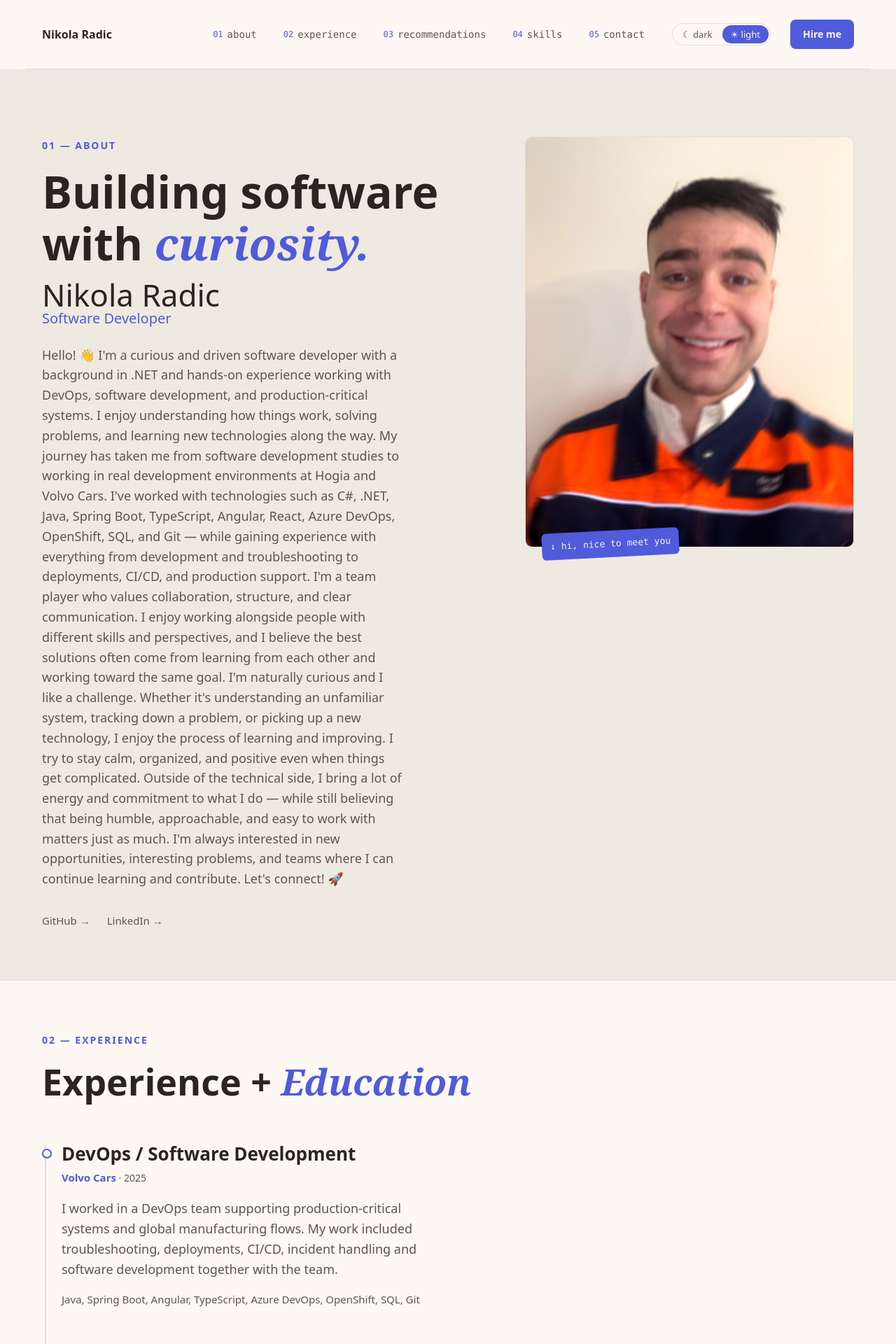
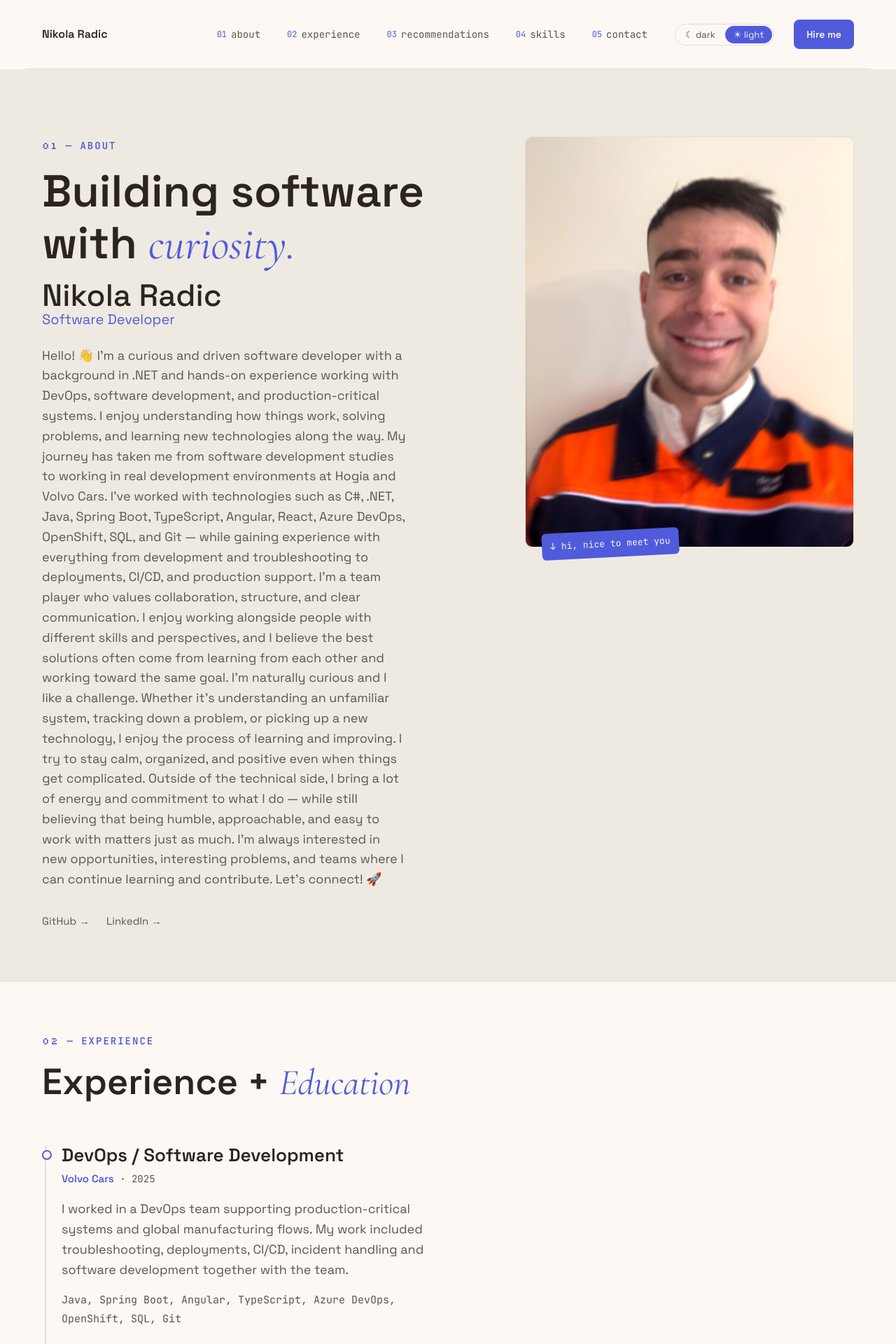
Before and after one commit to nikoradic/portfolio, a React (Vite) app: page / in a window 1280 px wide. Shown: the top 1920 px of the page at 70% size. Built offline with nearby package versions, Linux system fonts and the light colour scheme.

Commit message:
Update portfolio t

```diff
--- a/index.html
+++ b/index.html
@@ -8,6 +8,12 @@
       content="Portfolio of Nikola Radic, a software developer with experience in .NET, DevOps and modern web development."
     />
     <link rel="icon" type="image/svg+xml" href="/favicon-nr.svg" />
+    <link rel="preconnect" href="https://fonts.googleapis.com" />
+    <link rel="preconnect" href="https://fonts.gstatic.com" crossorigin />
+    <link
+      href="https://fonts.googleapis.com/css2?family=Space+Grotesk:wght@400;500;600&family=JetBrains+Mono:wght@400;600;700&family=Cormorant+Garamond:ital,wght@1,400&family=Silkscreen&display=swap"
+      rel="stylesheet"
+    />
     <title>Nikola Radic | Software Developer</title>
   </head>
   <body>
--- a/src/App.css
+++ b/src/App.css
@@ -46,7 +46,7 @@
   align-items: center;
   color: var(--text);
   text-decoration: none;
-  font-family: ui-monospace, SFMono-Regular, Menlo, Consolas, monospace;
+  font-family: var(--mono);
   font-size: 14px;
   text-transform: lowercase;
   padding: 6px 10px;
@@ -65,6 +65,7 @@
 
 .nav-num {
   color: var(--accent);
+  font-family: var(--mono);
   font-size: 12px;
   margin-right: 6px;
 }
@@ -146,10 +147,15 @@
 
 .label {
   margin: 0 0 16px;
+  font-family: var(--mono);
   font-size: 14px;
   font-weight: 600;
   letter-spacing: 2px;
   color: var(--accent);
+}
+
+.label-num {
+  font-family: var(--pixel);
 }
 
 .hero-statement {
@@ -304,7 +310,7 @@
   bottom: -14px;
   background: var(--accent);
   color: var(--accent-text);
-  font-family: ui-monospace, SFMono-Regular, Menlo, Consolas, monospace;
+  font-family: var(--mono);
   font-size: 13px;
   padding: 6px 12px;
   border-radius: 6px;
@@ -345,6 +351,7 @@
 
 .entry-when {
   color: var(--text);
+  font-family: var(--mono);
   font-size: 14px;
 }
 
@@ -358,6 +365,7 @@
 .entry-tech {
   margin: 16px 0 0;
   max-width: 520px;
+  font-family: var(--mono);
   font-size: 15px;
   color: var(--text);
 }
@@ -377,7 +385,7 @@
 .heading-accent {
   color: var(--accent);
   font-style: italic;
-  font-family: Georgia, 'Times New Roman', serif;
+  font-family: var(--accent-serif);
 }
 
 .timeline {
@@ -439,6 +447,7 @@
 
 .subheading {
   margin: 48px 0 24px;
+  font-family: var(--mono);
   font-size: 15px;
   font-weight: 600;
   letter-spacing: 1px;
@@ -595,6 +604,7 @@
   border: 1px solid var(--border);
   border-radius: 6px;
   padding: 2px 6px;
+  font-family: var(--mono);
   font-size: 12px;
   font-weight: 700;
   letter-spacing: 1px;
@@ -636,6 +646,7 @@
 
 .footer-meta {
   margin: 0;
+  font-family: var(--mono);
   font-size: 14px;
   color: var(--text);
 }
@@ -662,6 +673,7 @@
   align-items: center;
   gap: 8px;
   margin: 0 0 4px;
+  font-family: var(--mono);
   font-size: 14px;
   color: var(--text-h);
 }
--- a/src/App.tsx
+++ b/src/App.tsx
@@ -59,7 +59,7 @@ function App() {
           <div className="section-inner">
           <div className="hero-grid">
             <div className="hero-text">
-              <p className="label">01 — ABOUT</p>
+              <p className="label"><span className="label-num">01</span> — ABOUT</p>
               <p className="hero-statement">
                 Building software with{' '}
                 <span className="heading-accent">curiosity.</span>
@@ -115,7 +115,7 @@ I'm always interested in new opportunities, interesting problems, and teams wher
         </section>
         <section className="section" id="experience">
           <div className="section-inner">
-          <p className="label">02 — EXPERIENCE</p>
+          <p className="label"><span className="label-num">02</span> — EXPERIENCE</p>
           <h2 className="section-heading">
             Experience + <span className="heading-accent">Education</span>
           </h2>
@@ -179,7 +179,7 @@ I'm always interested in new opportunities, interesting problems, and teams wher
         </section>
         <section className="section" id="recommendations">
           <div className="section-inner">
-          <p className="label">03 — RECOMMENDATIONS</p>
+          <p className="label"><span className="label-num">03</span> — RECOMMENDATIONS</p>
           <h2 className="section-heading">
             What people <span className="heading-accent">say.</span>
           </h2>
@@ -223,7 +223,7 @@ I'm always interested in new opportunities, interesting problems, and teams wher
         </section>
         <section className="section" id="skills">
           <div className="section-inner">
-          <p className="label">04 — SKILLS</p>
+          <p className="label"><span className="label-num">04</span> — SKILLS</p>
           <h2 className="section-heading">
             Tools I <span className="heading-accent">work with</span>.
           </h2>
@@ -275,7 +275,7 @@ I'm always interested in new opportunities, interesting problems, and teams wher
         </section>
         <section className="section contact-section" id="contact">
           <div className="section-inner">
-          <p className="label">05 — CONTACT</p>
+          <p className="label"><span className="label-num">05</span> — CONTACT</p>
           <h2 className="section-heading">
             Let's <span className="heading-accent">connect.</span>
           </h2>
--- a/src/index.css
+++ b/src/index.css
@@ -7,7 +7,10 @@
   --accent-text: #f7f4f1;
   --section-alt: #efeae1;
 
-  --sans: system-ui, 'Segoe UI', Roboto, sans-serif;
+  --sans: 'Space Grotesk', system-ui, 'Segoe UI', Roboto, sans-serif;
+  --mono: 'JetBrains Mono', ui-monospace, SFMono-Regular, Menlo, Consolas, monospace;
+  --accent-serif: 'Cormorant Garamond', Georgia, 'Times New Roman', serif;
+  --pixel: 'Silkscreen', monospace;
 
   font: 18px/145% var(--sans);
   color: var(--text);
```
